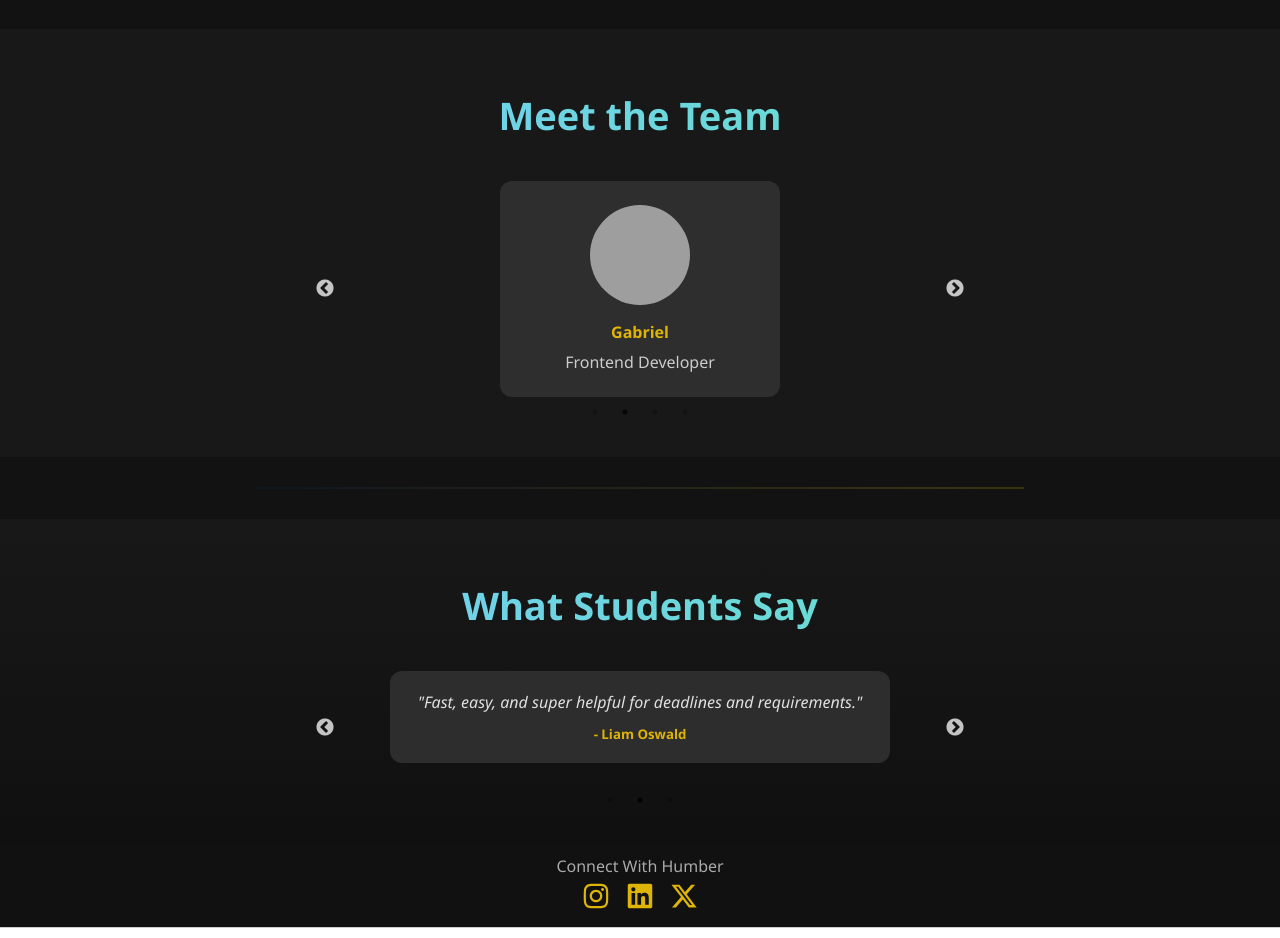
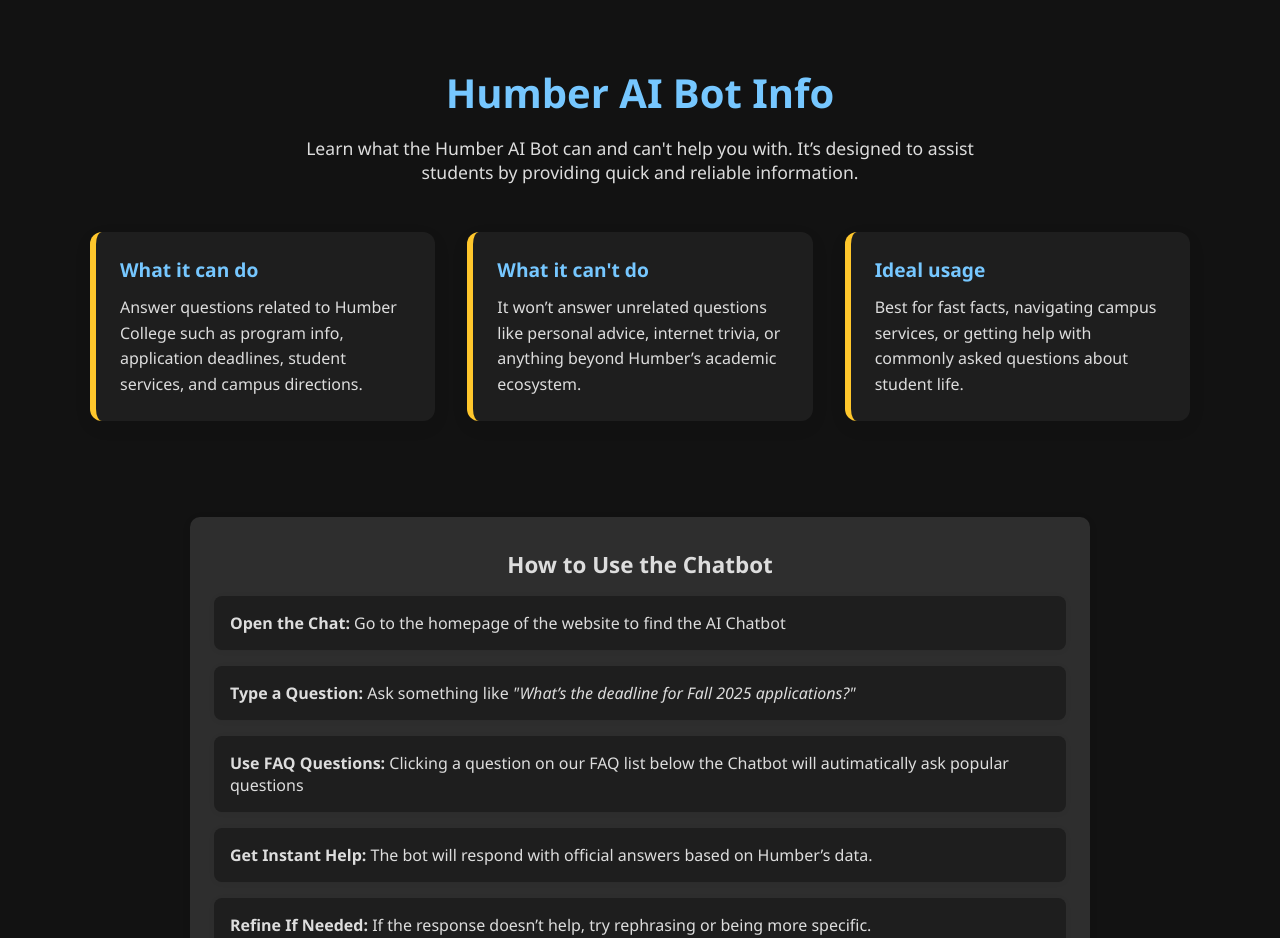
Before and after one commit to danielxw88/humber-ai, a Next.js app: page /about in a window 1280 px wide. Shown: the part 420-1358 px from the top of the page. Built offline with nearby package versions, Linux system fonts and the light colour scheme; grey boxes are pictures that could not be loaded.

Commit message:
AI Bot Info
added in a ai chatbot info section which explains what our bot is capable of (what it can and cannot do). Also created a section that demonstrates how to use our AI chatbot step by step

```diff
--- a/pages/about.js
+++ b/pages/about.js
@@ -80,6 +80,40 @@ export default function About() {
         </div>
       </section>
 
+      {/* Section: Humber AI Bot Info */}
+      <section className={styles.botInfoSection}>
+        <h2 className={styles.sectionTitle}>Humber AI Bot Info</h2>
+        <p className={styles.sectionIntro}>
+          Learn what the Humber AI Bot can and can't help you with. It’s designed to assist students by providing quick and reliable information.
+        </p>
+        <div className={styles.botCardGrid}>
+          <div className={styles.botCard} >
+            <h3>What it can do</h3>
+            <p>Answer questions related to Humber College such as program info, application deadlines, student services, and campus directions.</p>
+          </div>
+          <div className={styles.botCard}>
+            <h3>What it can't do</h3>
+            <p>It won’t answer unrelated questions like personal advice, internet trivia, or anything beyond Humber’s academic ecosystem.</p>
+          </div>
+          <div className={styles.botCard}>
+            <h3>Ideal usage</h3>
+            <p>Best for fast facts, navigating campus services, or getting help with commonly asked questions about student life.</p>
+          </div>
+        </div>
+      </section>
+
+      {/* Section: Humber AI Bot Usage */}
+      <div className={styles.botUsageSection}>
+        <h3>How to Use the Chatbot</h3>
+        <ul className={styles.botUsageList}>
+          <li><strong>Open the Chat:</strong> Go to the homepage of the website to find the AI Chatbot</li>
+          <li><strong>Type a Question:</strong> Ask something like <em>"What’s the deadline for Fall 2025 applications?"</em></li>
+          <li><strong>Use FAQ Questions:</strong> Clicking a question on our FAQ list below the Chatbot will autimatically ask popular questions</li>
+          <li><strong>Get Instant Help:</strong> The bot will respond with official answers based on Humber’s data.</li>
+          <li><strong>Refine If Needed:</strong> If the response doesn’t help, try rephrasing or being more specific.</li>
+        </ul>
+      </div>
+
       {/* Section: Meet the Team */}
       <section className={styles.teamSection}>
         <h2 data-aos="fade-right">Meet the Team</h2>
@@ -100,7 +134,6 @@ export default function About() {
 
       <div className={styles.sectionDivider}></div>
 
-
       {/* Section: Testimonials */}
       <section className={styles.testimonialSection}>
         <h2 data-aos="fade-left">What Students Say</h2>
@@ -118,13 +151,13 @@ export default function About() {
       <footer className={styles.footer}>
         <p>Connect With Humber</p>
         <div className={styles.socials}>
-          <a href="https://www.instagram.com/humberpoly/" target="_blank" rel="noopener noreferrer" aria-label="Instagram">
+          <a href="https://www.instagram.com/humberpoly/" target="_blank" rel="umber instagram" aria-label="Instagram">
             <FaInstagram size={28} />
           </a>
-          <a href="https://www.linkedin.com/school/humber-college/" target="_blank" rel="noopener noreferrer" aria-label="LinkedIn">
+          <a href="https://www.linkedin.com/school/humber-college/" target="_blank" rel="Humber linkedin" aria-label="LinkedIn">
             <FaLinkedin size={28} />
           </a>
-          <a href="https://twitter.com/HumberPoly" target="_blank" rel="noopener noreferrer" aria-label="X (formerly Twitter)">
+          <a href="https://twitter.com/HumberPoly" target="_blank" rel="Humber twitter" aria-label="X (formerly Twitter)">
             <FaXTwitter size={28} />
           </a>
         </div>
--- a/styles/About.module.css
+++ b/styles/About.module.css
@@ -29,6 +29,7 @@
     gap: 24px;
     align-items: start;
     justify-items: center;
+    margin-bottom: -60px;
 }
 
 @media (min-width: 768px) {
@@ -76,8 +77,7 @@
 .faqContent {
     font-size: 16px;
     color: #dddddd;
-    line-height: 1.6;
-    padding-top: 10px;
+    line-height: 25.6px;
 }
 
 .faqItem.open .faqAnswer {
@@ -205,3 +205,98 @@
 .testimonialSection {
     background: linear-gradient(to bottom, #181818, #101010);
 }
+
+.botInfoSection {
+    margin: 96px 0;
+    padding: 0 16px;
+}
+
+.sectionTitle {
+    font-size: 40px;
+    text-align: center;
+    color: #76c7ff;
+    margin-bottom: 16px;
+}
+
+.sectionIntro {
+    font-size: 17.6px;
+    text-align: center;
+    color: #dddddd;
+    max-width: 700px;
+    margin: 0 auto 48px auto;
+}
+
+.botCardGrid {
+    display: grid;
+    grid-template-columns: repeat(auto-fit, minmax(260px, 1fr));
+    gap: 32px;
+    max-width: 1100px;
+    margin: 0 auto;
+}
+
+.botCard {
+    background-color: #1e1e1e;
+    border-left: 6px solid #ffc72c;
+    padding: 24px;
+    border-radius: 12px;
+    box-shadow: 0 6px 20px rgba(0, 0, 0, 0.05);
+    transition: transform 0.3s ease;
+}
+
+.botCard:hover {
+    transform: translateY(-6px);
+}
+
+.botCard h3 {
+    font-size: 19.2px;
+    color: #76c7ff;
+    margin-bottom: 12px;
+}
+
+.botCard p {
+    font-size: 16px;
+    color: #dddddd;
+    line-height: 25.6px;
+}
+
+.botUsageSection {
+    background-color: #2e2e2e;
+    padding: 32px 24px;
+    margin: 64px auto 0 auto;
+    border-radius: 10px;
+    max-width: 900px;
+    box-shadow: 0 2px 12px rgba(0, 0, 0, 0.04);
+    margin-bottom: 96px;
+}
+
+.botUsageSection h3 {
+    font-size: 22.4px;
+    color: #dddddd;
+    margin-bottom: 16px;
+    text-align: center;
+}
+
+.botUsageList {
+    list-style: none;
+    padding-left: 0;
+    display: flex;
+    flex-direction: column;
+    gap: 16px;
+    font-size: 16px;
+    color: #dddddd;
+}
+
+.botUsageList li {
+    background-color: #1e1e1e;
+    padding: 16px;
+    border-radius: 8px;
+    box-shadow: 0 1px 6px rgba(0, 0, 0, 0.05);
+}
+
+.botUsageList li:hover {
+    background-color: #262626;
+    transform: translateY(-4px);
+    box-shadow: 0 4px 12px rgba(0, 0, 0, 0.1);
+    border-left-color: #ffc72c;
+    transition: all 0.3s ease;
+}
```
